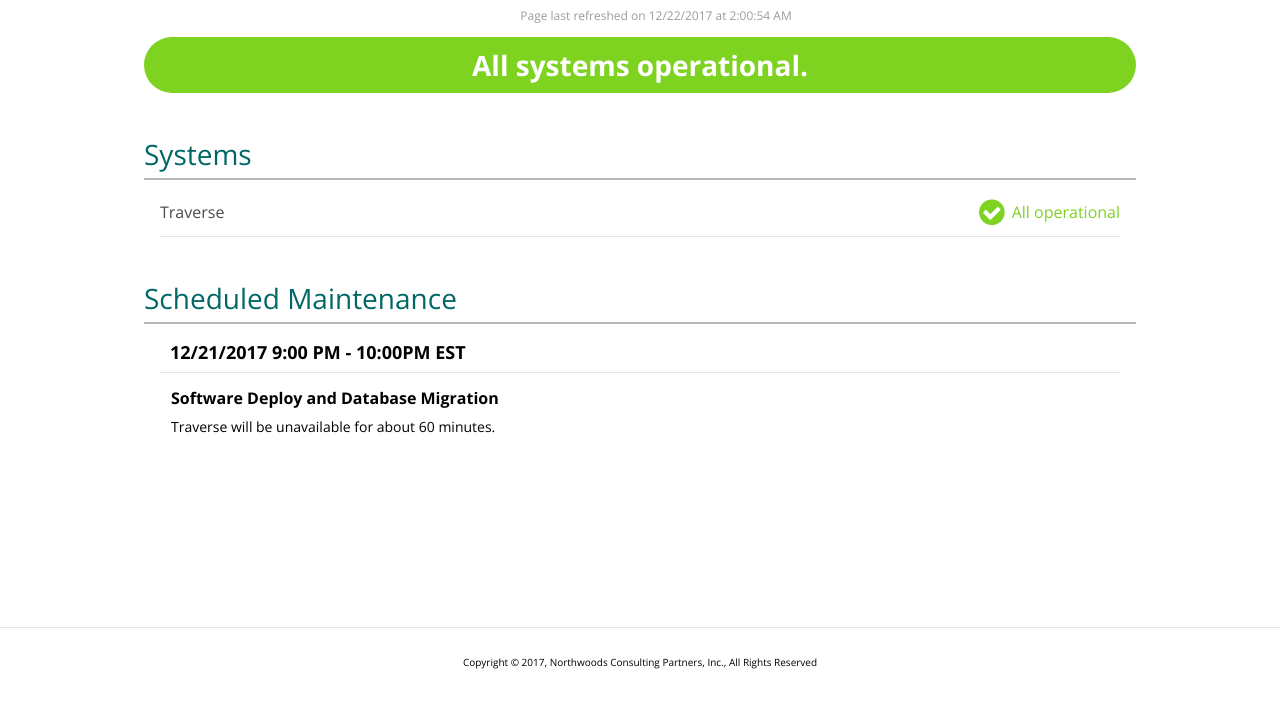
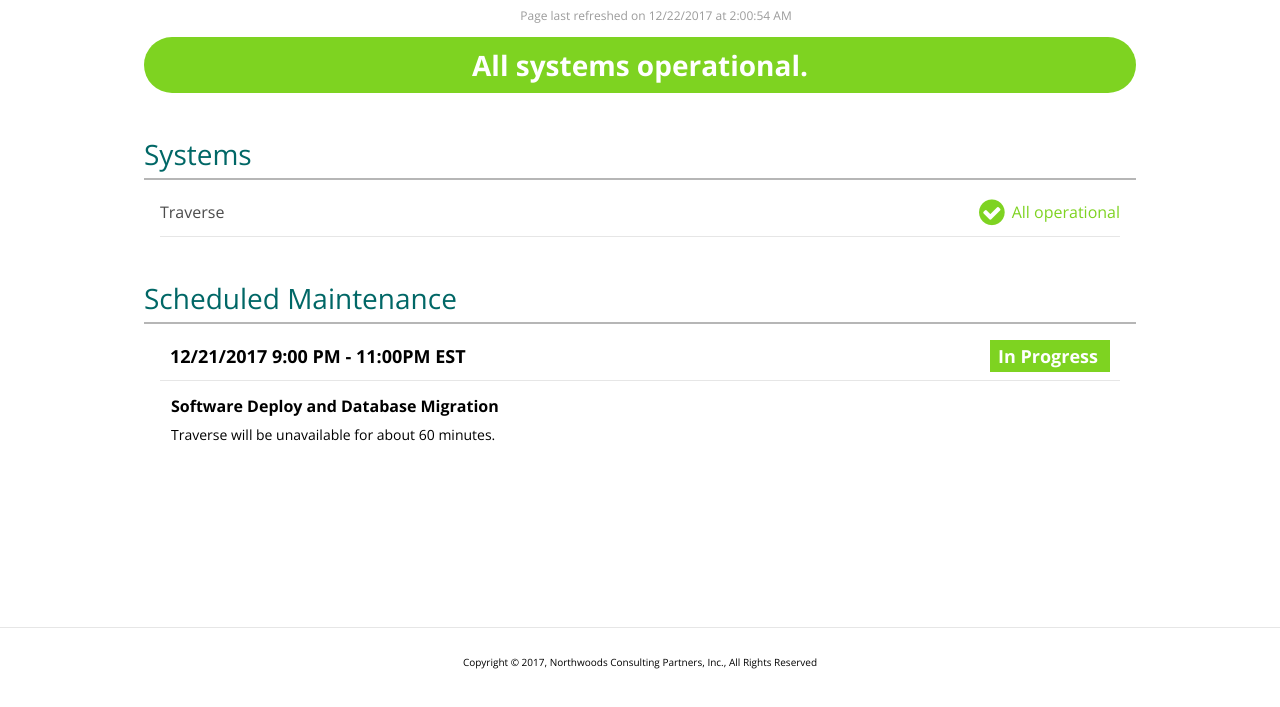
Before and after one commit to northwoodspd/status.teamnorthwoods.com, a plain HTML site: page index.html in a window 1280 px wide. Shown: the part 89-796 px from the top of the page. Drawn offline with nearby package versions, Linux system fonts and the light colour scheme.

Commit message:
Update index.html

```diff
--- a/index.html
+++ b/index.html
@@ -206,8 +206,8 @@ function updateTime() {
 # span tag.
 -->
         <h3 class="" >
-          12/21/2017 9:00 PM - 10:00PM EST
-          <span class="inProgress hide">
+          12/21/2017 9:00 PM - 11:00PM EST
+          <span class="inProgress ">
             In Progress
           </span>
         </h3>
```
